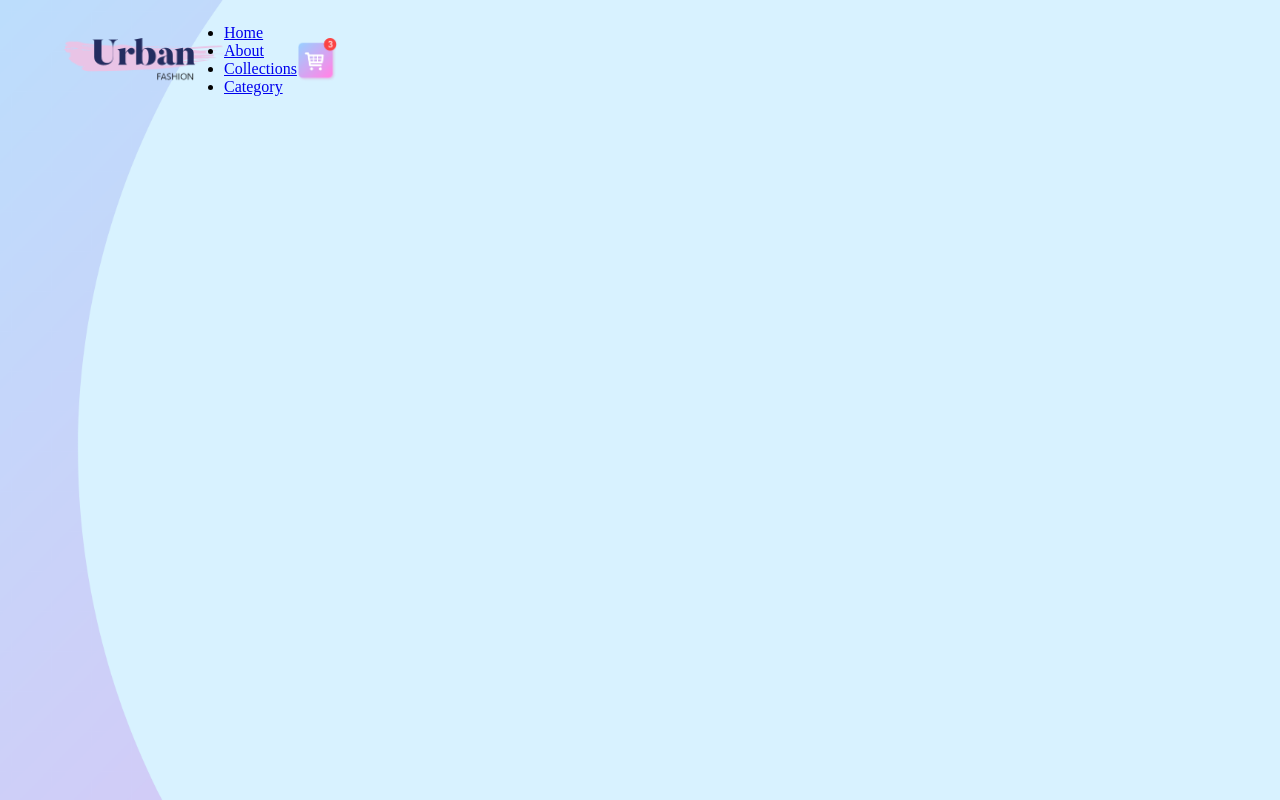
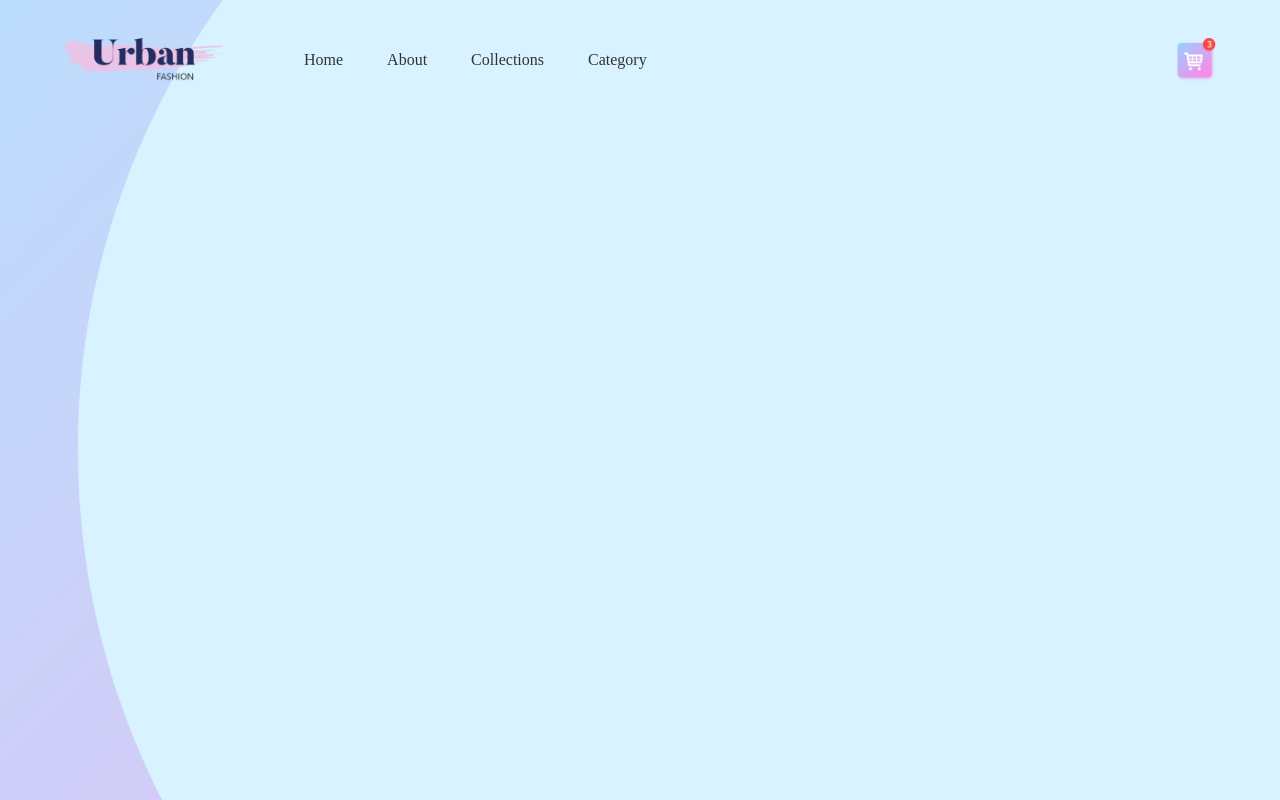
Before and after one commit to beatricemagana/ecommerce-landing-page, a plain HTML site: page index.html in a window 1280 px wide. Drawn offline with Linux system fonts and the light colour scheme.

Commit message:
update navbar links to be inline and remove text decoration

```diff
--- a/style.css
+++ b/style.css
@@ -28,3 +28,16 @@
     width: 40px;
     cursor: pointer;
 }
+nav {
+    flex: 1;
+    padding-left: 60px;
+}
+nav ul li {
+    display: inline-block;
+    list-style: none;
+    margin: 0px 20px;
+}
+nav ul li a {
+    text-decoration: none;
+    color: #333;
+}
```
